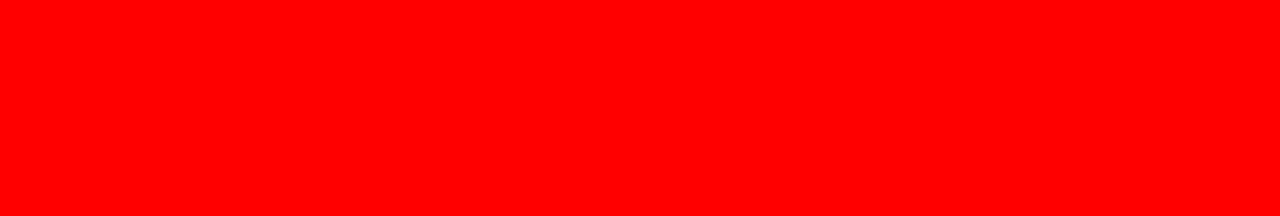
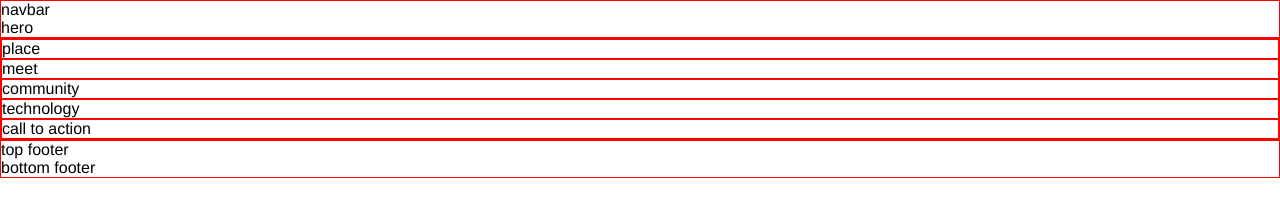
Before and after one commit to Aj-Herrera-99/htmlcss-struttura-discord, a plain HTML site: page index.html in a window 1280 px wide. Drawn offline with Linux system fonts and the light colour scheme.

Commit message:
added header main footer with structure

```diff
--- a/css/style.css
+++ b/css/style.css
@@ -5,5 +5,9 @@
 }
 
 body {
-    background-color: red;
+    font-family: Whitney, 'Helvetica Neue', Helvetica, Arial, sans-serif;
 }
+
+.debug {
+    border: 1px solid red;
+}
--- a/index.html
+++ b/index.html
@@ -1,12 +1,32 @@
 <!DOCTYPE html>
 <html lang="en">
+
 <head>
     <meta charset="UTF-8">
     <meta name="viewport" content="width=device-width, initial-scale=1.0">
     <title>Fake Discord</title>
     <link rel="stylesheet" href="css/style.css">
 </head>
+
 <body>
+    <!-- header -->
+    <header class="debug">
+        <nav>navbar</nav>
+        <div id="hero">hero</div>
+    </header>
+    <!-- main -->
+    <main class="debug">
+        <section class="place debug">place</section>
+        <section class="meeet debug">meet</section>
+        <section class="community debug">community</section>
+        <section class="technology debug">technology</section>
+        <section class="call-to-action debug">call to action</section>
+    </main>
+    <!-- footer -->
+    <footer class="debug">
+        <div class="top-footer">top footer</div>
+        <div class="bottom-footer">bottom footer</div>
+    </footer>
+</body>
 
-</body>
 </html>
```
